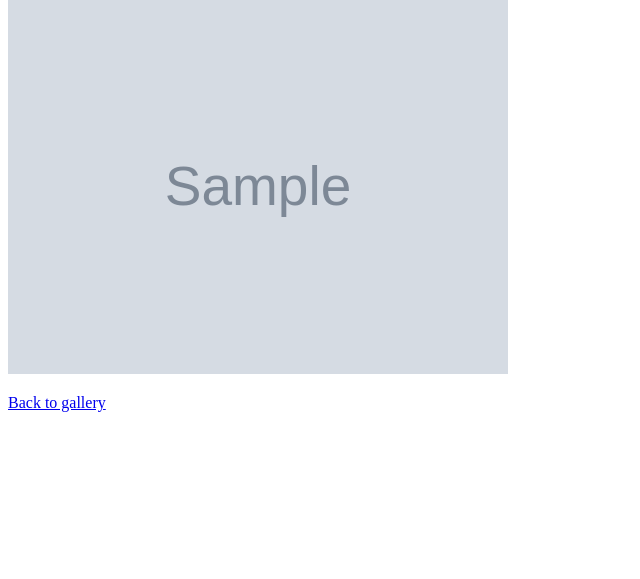
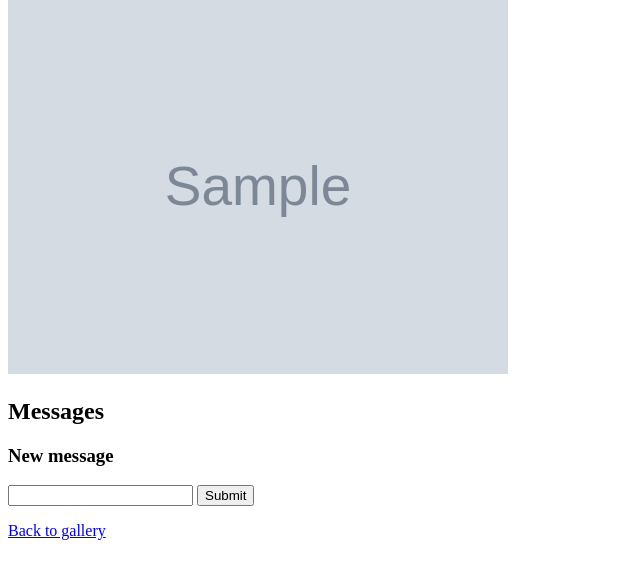
Before and after one commit to obolonua/Fribbble, a Flask app: template templates/picture.html in a window 1280 px wide. Shown: the part 204-783 px from the top of the page, without its empty margins (0-640 px from the left). Run offline with Flask 3, Linux system fonts and the light colour scheme; the template is opened without the code that fills it: most values are stand-ins (such as "Sample title", 1, 10 or a date in 2020); grey boxes marked "Sample" are stand-in pictures.

Commit message:
add and show message

```diff
--- a/app.py
+++ b/app.py
@@ -168,7 +168,9 @@ def show_picture(picture_id):
     if not picture:
         abort(404)
     picture_specs = pictures.get_specs(picture_id)
-    return render_template("picture.html", picture=picture, picture_specs=picture_specs)
+    messages = pictures.get_messages(picture_id)
+    print(messages)
+    return render_template("picture.html", picture=picture, picture_specs=picture_specs, messages=messages)
 
 @app.route("/register")
 def register():
@@ -189,7 +191,23 @@ def create():
     except sqlite3.IntegrityError:
         return "VIRHE: tunnus on jo varattu"
 
-    redirect("/")
+    return redirect("/")
+
+@app.route("/create_message/<int:picture_id>", methods=["POST"])
+def create_message(picture_id):
+    check_login()
+    picture = pictures.get_picture(picture_id)
+    if not picture:
+        abort(403)
+
+    user_id = session.get("user_id")
+    picture_id = request.form["picture_id"]
+
+    message = request.form["message"]
+
+    pictures.add_message(picture_id, user_id, message)
+
+    return redirect("/picture/" + str(picture_id))
 
 @app.route("/login", methods=["POST", "GET"])
 def login():
--- a/schema.sql
+++ b/schema.sql
@@ -9,13 +9,13 @@ CREATE TABLE pictures (
     title TEXT,
     description TEXT,
     style TEXT,
-    user_id INTEGER REFERENCES users,
+    user_id INTEGER REFERENCES users(id),
     image_path TEXT
 );
 
 CREATE TABLE picture_classes (
     id INTEGER PRIMARY KEY,
-    picture_id INTEGER,
+    picture_id INTEGER REFERENCES pictures(id),
     title TEXT,
     style TEXT
 );
@@ -24,4 +24,11 @@ CREATE TABLE classes (
     id INTEGER PRIMARY KEY,
     title TEXT,
     value TEXT
+);
+
+CREATE TABLE messages (
+    id INTEGER PRIMARY KEY,
+    picture_id INTEGER REFERENCES pictures(id),
+    user_id INTEGER REFERENCES users(id),
+    message TEXT
 )
--- a/templates/picture.html
+++ b/templates/picture.html
@@ -26,7 +26,18 @@
       <button type="submit">Delete Picture</button>
     </form>
     {% endif %}
-
+    <h2>Messages</h2>
+      <ul>
+        {% for message in messages %}
+          <li>{{ message.message }}, <a href="/user/{{ message.user_id }}">{{ message.username }}</a></li>
+        {% endfor %}
+      </ul>
+    <h3>New message</h3>
+    <form action="/create_message/{{picture.id}}" method="post">
+      <input type="text" name="message" value=""/>
+      <input type="hidden" name="picture_id" value="{{picture.id}}"/>
+      <input type="submit" value="Submit"/>
+    </form>
     <p><a href="/">Back to gallery</a></p>
   </body>
 </html>
--- a/users.py
+++ b/users.py
@@ -12,4 +12,4 @@ def get_user_pictures(user_id):
     FROM pictures
     WHERE user_id =? ORDER BY id DESC"""
     result = db.query(sql, [user_id])
-    return result if result else None
+    return result
```
Also changed, not shown: pictures.py (+12 -0 lines), static/uploads/iguana.jpg (added), static/uploads/varan.jpg (added).
